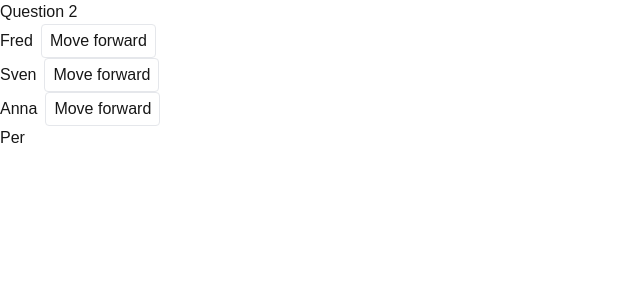
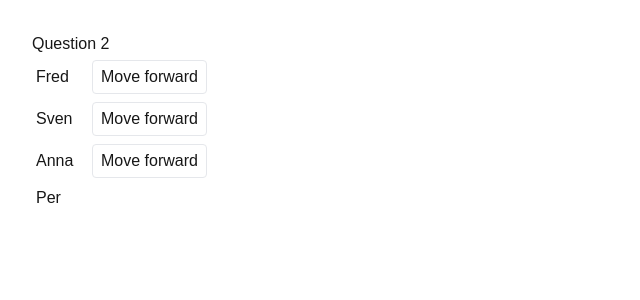
Before and after one commit to t-kupp/testprov-react-2025-02-25-main, a Next.js app: page /question2 in a window 1280 px wide. Shown: the top 300 px of the page, without its empty margins (0-640 px from the left). Built offline with nearby package versions, Linux system fonts and the light colour scheme.

Commit message:
adjusted q2

```diff
--- a/pages/question2.js
+++ b/pages/question2.js
@@ -22,7 +22,7 @@ export default function Question2() {
   }
 
   return (
-    <div>
+    <div className='p-8'>
       <h1>Question 2</h1>
       {users.map((user, index) => (
         <User key={index} index={index} name={user} handleClick={handleClick} usersLength={users.length} />
@@ -33,8 +33,8 @@ export default function Question2() {
 
 function User({ name, handleClick, usersLength, index }) {
   return (
-    <div className='flex items-center gap-2'>
-      <p>{name}</p>
+    <div className='flex items-center gap-2 p-1'>
+      <p className='w-12'>{name}</p>
       {index < usersLength - 1 && (
         <button className='border rounded px-2 py-1 hover:bg-slate-200' onClick={() => handleClick(index)}>
           Move forward
```
